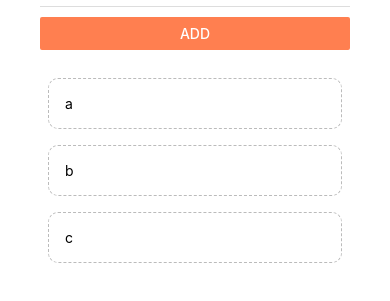
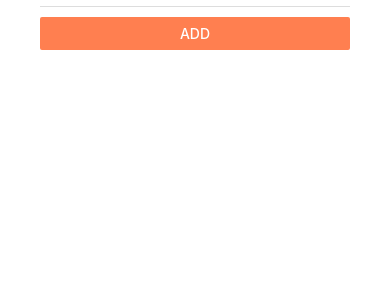
Before and after one commit to joynalam67598/React-Native, a React Native app: screen / in a window 390 px wide. Shown: the part 143-444 px from the top of the page. Built offline with nearby package versions, Linux system fonts and the light colour scheme.

Commit message:
todo app add alert and dismissing keyboard

```diff
--- a/App.js
+++ b/App.js
@@ -4,6 +4,9 @@ import {
   Text,
   FlatList,
   View,
+  Alert,
+  Keyboard,
+  TouchableWithoutFeedback,
 } from 'react-native';
 import AddTodoForm from './components/AddTodoForm';
 import Header from './components/header';
@@ -11,9 +14,6 @@ import TodoItem from './components/TodoItem';
 
 export default function App() {
   const [todos, setTodos] = useState([
-    { text: "a", key: 1 },
-    { text: "b", key: 2 },
-    { text: "c", key: 3 }
   ])
 
   const pressHandler = (key) => {
@@ -23,20 +23,29 @@ export default function App() {
   }
 
   const submitHandler = (text) => {
+    if (text.length > 5) {
       setTodos(
       [{
         text: text, key: Math.random().toString()
       },...todos])
     }
+    else {
+      Alert.alert("OPPS!", "Todos must be 5 character long", [
+        { text: "Understand", onPress: () => console.log('alert closed')}
+      ])
+    }
+
+  }
 
 
   return (
+    <TouchableWithoutFeedback onPress={()=> Keyboard.dismiss()}>
       <View style={styles.container}>
         {/*Header*/}
         <Header />
         <View style={styles.content}>
+            {/*To do form*/}
             <AddTodoForm submitHandler={submitHandler}/>
-        {/*To do*/}
             <View style={styles.list}>
             {/*List*/}
               <FlatList
@@ -49,6 +58,7 @@ export default function App() {
             </View>
         </View>
       </View>
+    </TouchableWithoutFeedback>
   );
 }
 
```
Lines whose indentation alone changed are shown as unchanged.
